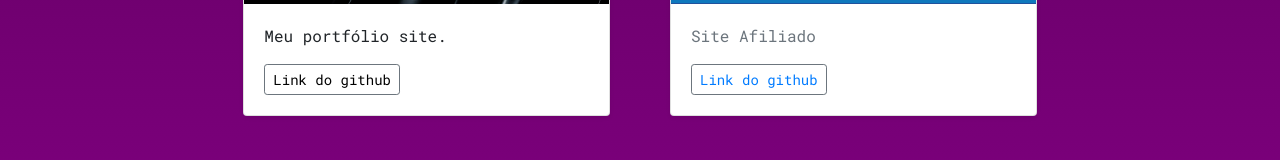
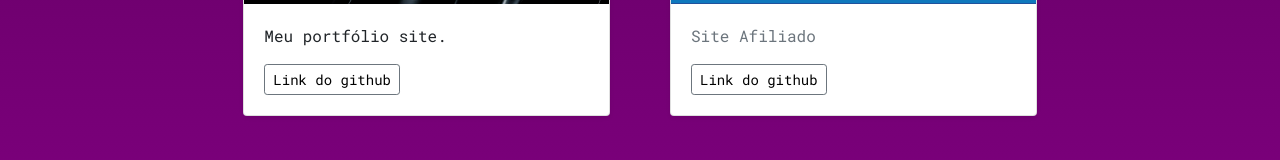
Before and after one commit to pvirgilio/Portfolio-Web, a website: page Portfolio2-0/index.html in a window 1280 px wide. Shown: the part 2019-2179 px from the top of the page. Drawn offline with nearby package versions, Linux system fonts and the light colour scheme.

Commit message:
Update index.html

```diff
--- a/Portfolio2-0/index.html
+++ b/Portfolio2-0/index.html
@@ -105,7 +105,7 @@
           <p class="card-text text-muted">Site Afiliado</p>
           <div class="d-flex justify-content-between align-items-center">
             <div class="btn-group">
-              <button type="button" class="btn btn-sm btn-outline-secondary" style="color: black;"><a href="https://github.com/pvirgilio/siteLoja.git">Link do github</a></button>
+              <button type="button" class="btn btn-sm btn-outline-secondary" style="color: black;"><a style="text-decoration: none; color: black;" href="https://github.com/pvirgilio/siteLoja.git">Link do github</a></button>
             </div>
           </div>
         </div>
```
